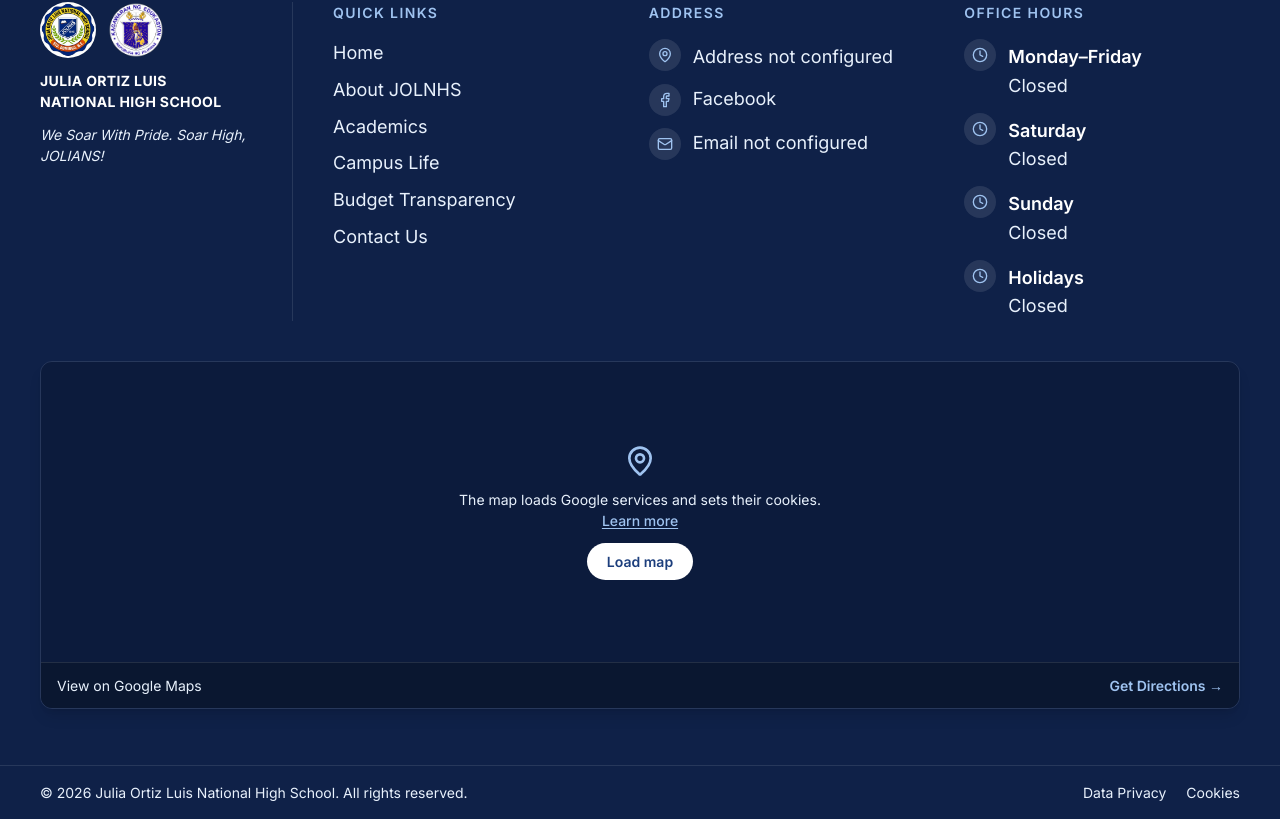
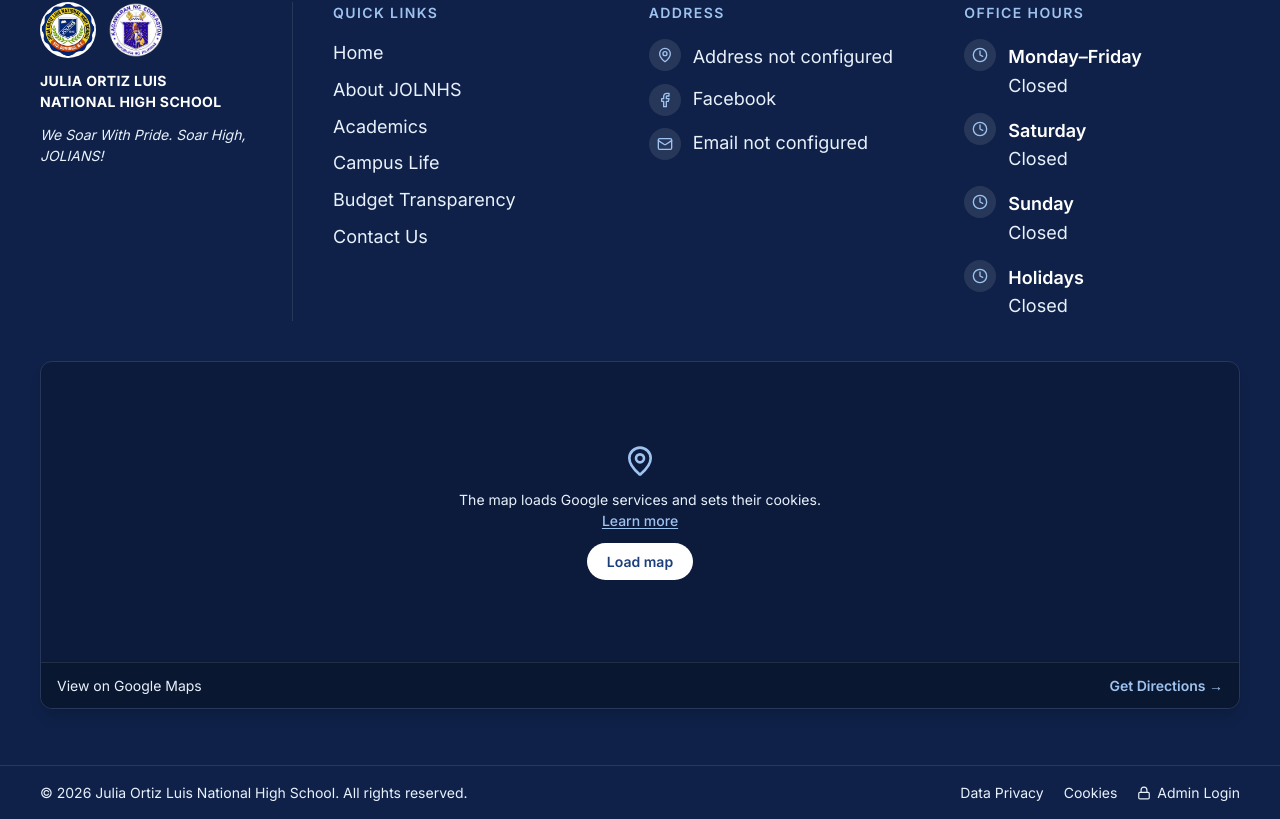
Before and after one commit to DatAisen1/jolnhs_website, a React (Vite) app: page / in a window 1280 px wide. Shown: the part 6843-7662 px from the top of the page. Built offline with nearby package versions, Linux system fonts and the light colour scheme; no server answers; the database is empty; a web font is replaced by a local one.

Commit message:
Add Admin Login link to the footer legal bar
Subtle lock-icon text link beside Data Privacy / Cookies so school
administrators can reach /admin/login from any public page. nofollow
keeps crawlers from following it; the login page itself stays noindex.

```diff
--- a/src/components/layout/Footer.tsx
+++ b/src/components/layout/Footer.tsx
@@ -1,5 +1,5 @@
 import { Link } from "react-router-dom";
-import { MapPin, Mail, FacebookIcon, Clock } from "lucide-react";
+import { MapPin, Mail, FacebookIcon, Clock, Lock } from "lucide-react";
 import type { ReactNode } from "react";
 import { motion, useReducedMotion } from "framer-motion";
 import { Container } from "@/components/ui/Container";
@@ -245,6 +245,14 @@ export function Footer() {
             >
               Cookies
             </Link>
+            <Link
+              to="/admin/login"
+              rel="nofollow"
+              className={`inline-flex items-center gap-1.5 transition-colors hover:text-white ${focusRing}`}
+            >
+              <Lock className="h-3.5 w-3.5" aria-hidden="true" />
+              Admin Login
+            </Link>
           </nav>
         </Container>
       </div>
```
